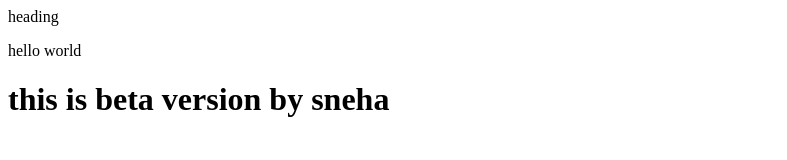
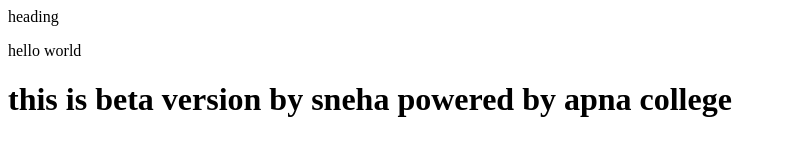
Before and after one commit to Sneha-Gup/ecommerce, a plain HTML site: page index.html in a window 1280 px wide. Shown: the whole page, without its empty margins (0-787 px from the left). Drawn offline with Linux system fonts and the light colour scheme.

Commit message:
some changes in beta version

```diff
--- a/index.html
+++ b/index.html
@@ -1,5 +1,5 @@
 <html>
 <head>heading</head>
 <body><p>hello world</p>
-<h1>this is beta version by sneha</h1></body>
+<h1>this is beta version by sneha powered by apna college</h1></body>
 </html>
```
